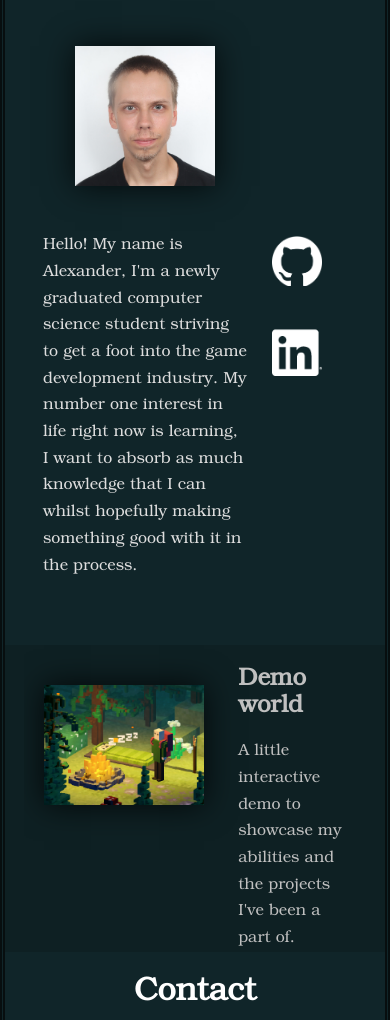
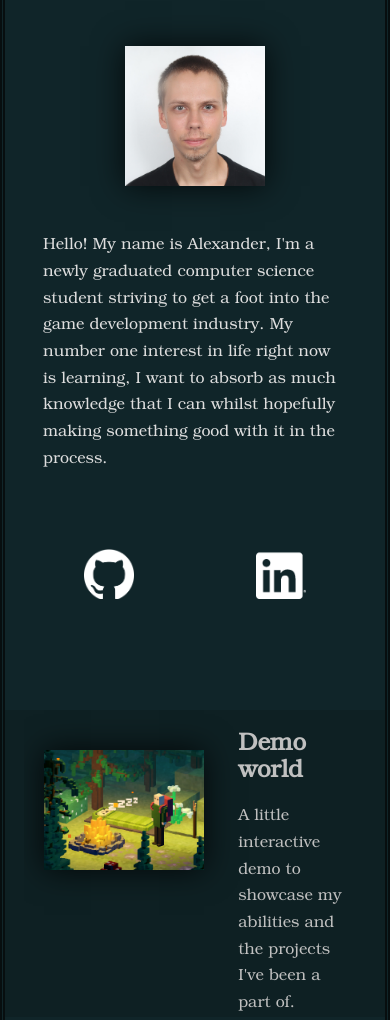
Before and after one commit to AlexanderLisborg/Personal-Page, a plain HTML site: page en.html in a window 390 px wide. Shown: the part 90-1110 px from the top of the page. Drawn offline with Linux system fonts and the light colour scheme.

Commit message:
Changed mobile intro layout.

```diff
--- a/style.css
+++ b/style.css
@@ -4,10 +4,29 @@
 }
 
 @media only screen and (max-width:529px){
+    .introContainer
+    {
+        display: flex;
+        flex-direction: column;
+        justify-content: center;
+    }
     .introContainer #leftSide
     {
         display: flex;
         flex-direction: column;
+
+    }
+    .introContainer .socialsIcons
+    {
+        display: flex;
+        width:100%;
+        flex-direction: row;
+        justify-content: center;
+    }
+}
+@media only screen and (min-width:530px){
+    .introContainer{
+        flex-direction: row;
     }
 }
 
@@ -21,7 +40,9 @@ html
     font-family: bookman;
     scrollbar-color: rgb(34, 34, 34) black;
     color:rgb(222, 222, 222);
-
+    box-shadow: inset 0 0 500px black;
+    width:100%;
+    height:100%;
 }
 
 body
@@ -30,7 +51,7 @@ body
     padding:0;
     border:0;
     width:100%;
-    box-shadow: inset 0 0 500px black;
+
     height:100%;
 }
 #overContent
@@ -72,7 +93,6 @@ body
 .introContainer
 {
     display: flex;
-    flex-direction:row;
 }
 
 .introContainer .sideBySide
```
Also changed, not shown: en.html (+1 -1 lines).
